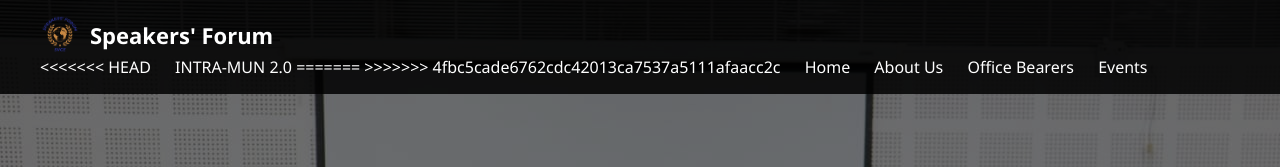
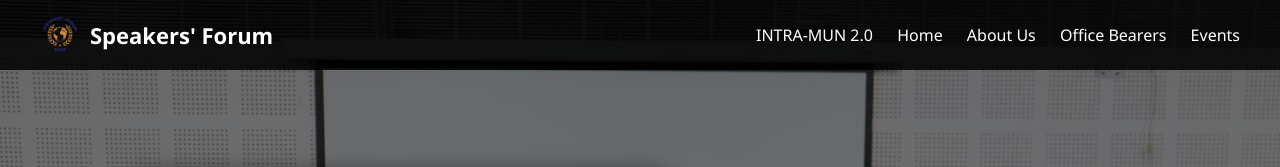
Before and after one commit to sf-svce/speakersforum, a plain HTML site: page about us.html in a window 1280 px wide. Shown: the top 167 px of the page. Drawn offline with nearby package versions, Linux system fonts and the light colour scheme.

Commit message:
Update about us.html

```diff
--- a/about us.html
+++ b/about us.html
@@ -203,10 +203,7 @@
         Speakers' Forum
       </div>
       <div class="links">
-<<<<<<< HEAD
         <a href="intramun.html">INTRA-MUN 2.0</a>
-=======
->>>>>>> 4fbc5cade6762cdc42013ca7537a5111afaacc2c
         <a href="index.html">Home</a>
         <a href="about us.html">About Us</a>
         <a href="office bearers.html">Office Bearers</a>
```
